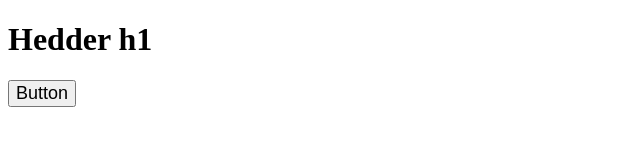
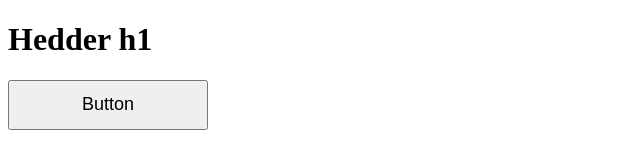
Before and after one commit to EvgenyFenko/test-project-for-percy, a plain HTML site: page index.html in a window 1280 px wide. Shown: the whole page, without its empty margins (0-640 px from the left). Drawn offline with Linux system fonts and the light colour scheme.

Commit message:
changed btn

```diff
--- a/index.html
+++ b/index.html
@@ -9,6 +9,6 @@
 </head>
 <body>
     <h1>Hedder h1</h1>
-    <button style="font-size: large;">Button</button>
+    <button style="font-size: large; width: 200px; height: 50px;">Button</button>
 </body>
 </html>
```
